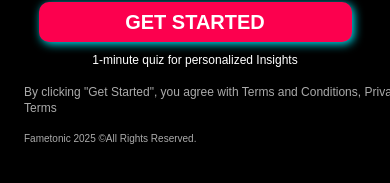
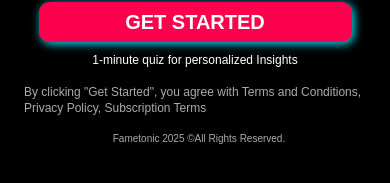
Before and after one commit to Nil20/design-fametonic-home, a Next.js app: page / in a window 390 px wide. Shown: the part 979-1162 px from the top of the page. Built offline with nearby package versions, Linux system fonts and the light colour scheme.

Commit message:
align footer in the middle for mobile

```diff
--- a/src/app/components/body/Footer.tsx
+++ b/src/app/components/body/Footer.tsx
@@ -2,7 +2,7 @@
 
 export default function Footer() {
   return (
-    <div className="mt-4 flex flex-col items-start w-[516px] gap-[12px]">
+    <div className="mt-4 flex flex-col items-center md:items-start w-[350px] md:w-[516px] gap-[12px]">
       <p
         className="font-figtree font-medium tracking-normal text-[#ABABAB] text-[12px] leading-[16px] break-normal"
         style={{
```
